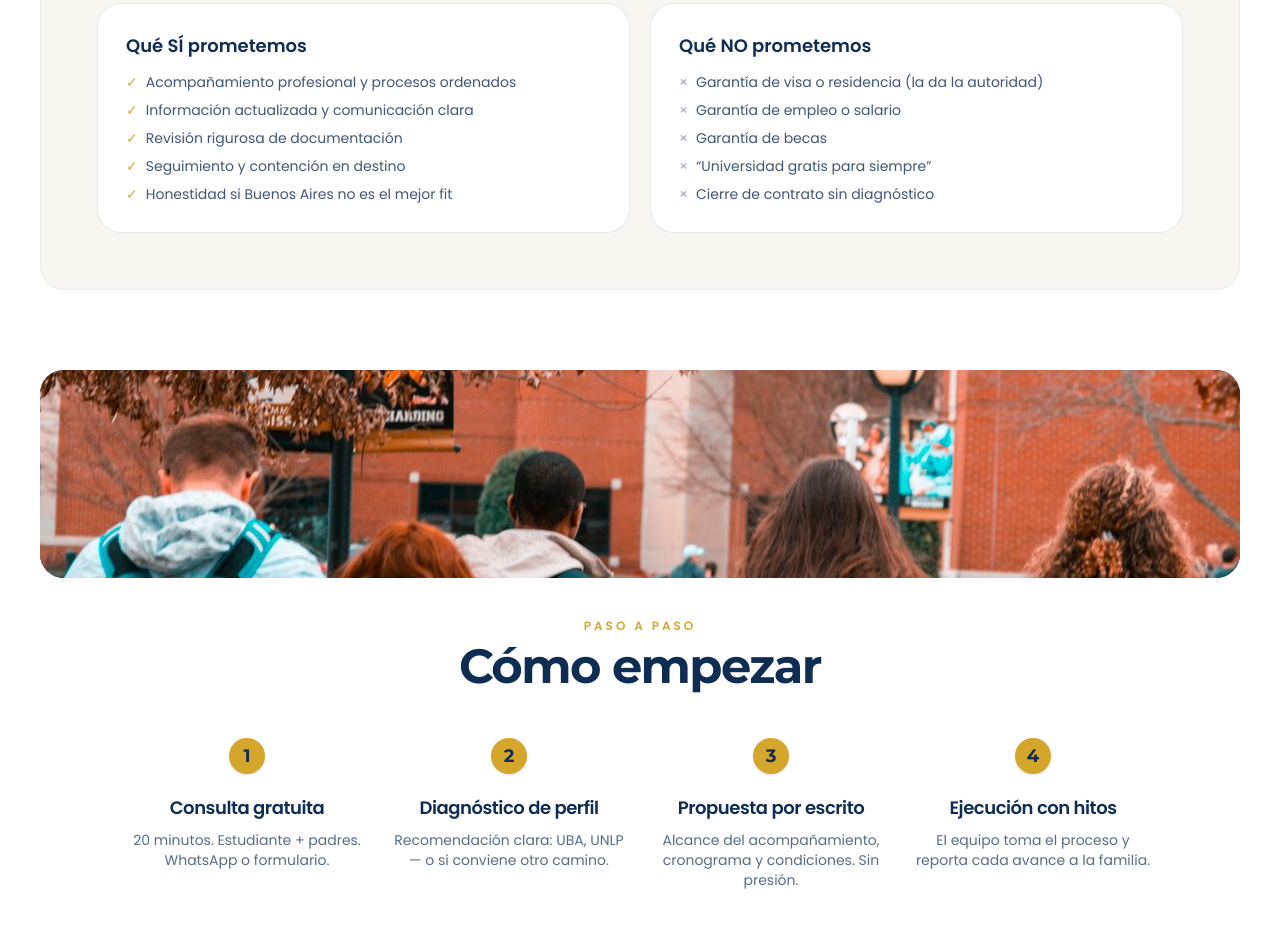
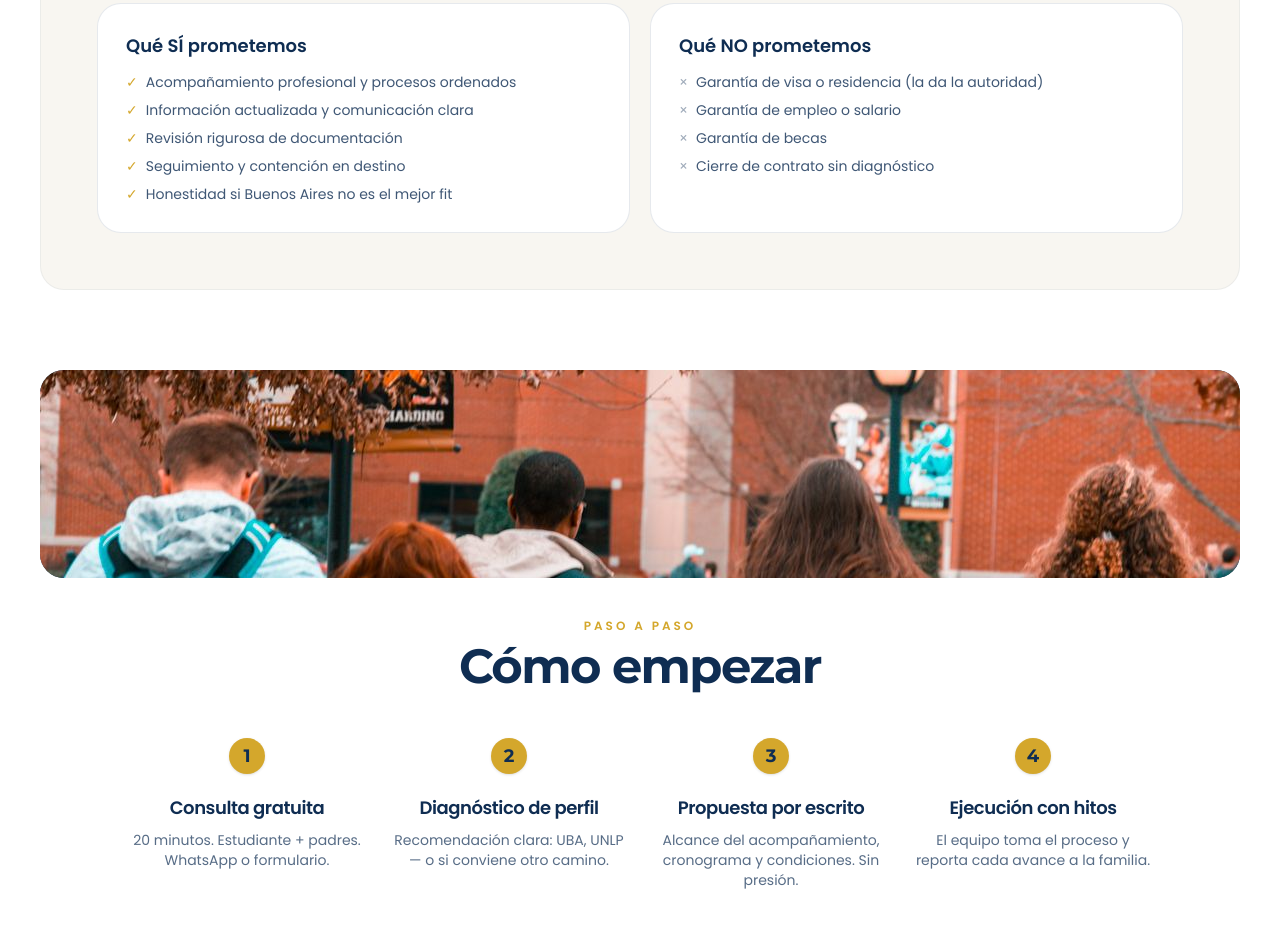
Before and after one commit to jaramillosebas007/Unifutura, a plain HTML site: page index.html in a window 1280 px wide. Shown: the part 8728-9656 px from the top of the page. Drawn offline with nearby package versions, Linux system fonts and the light colour scheme.

Commit message:
Update index.html

```diff
--- a/index.html
+++ b/index.html
@@ -966,7 +966,6 @@
             <li class="flex gap-2"><span class="text-[#0F2D52]/40">×</span> Garantía de visa o residencia (la da la autoridad)</li>
             <li class="flex gap-2"><span class="text-[#0F2D52]/40">×</span> Garantía de empleo o salario</li>
             <li class="flex gap-2"><span class="text-[#0F2D52]/40">×</span> Garantía de becas</li>
-            <li class="flex gap-2"><span class="text-[#0F2D52]/40">×</span> “Universidad gratis para siempre”</li>
             <li class="flex gap-2"><span class="text-[#0F2D52]/40">×</span> Cierre de contrato sin diagnóstico</li>
           </ul>
         </div>
```
